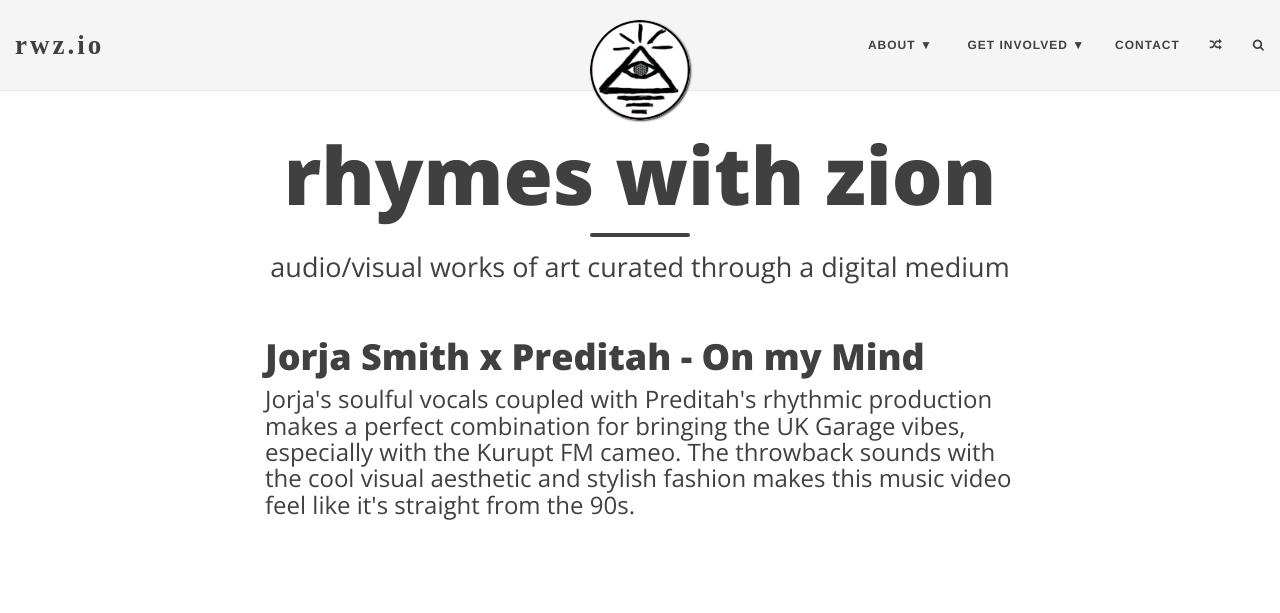
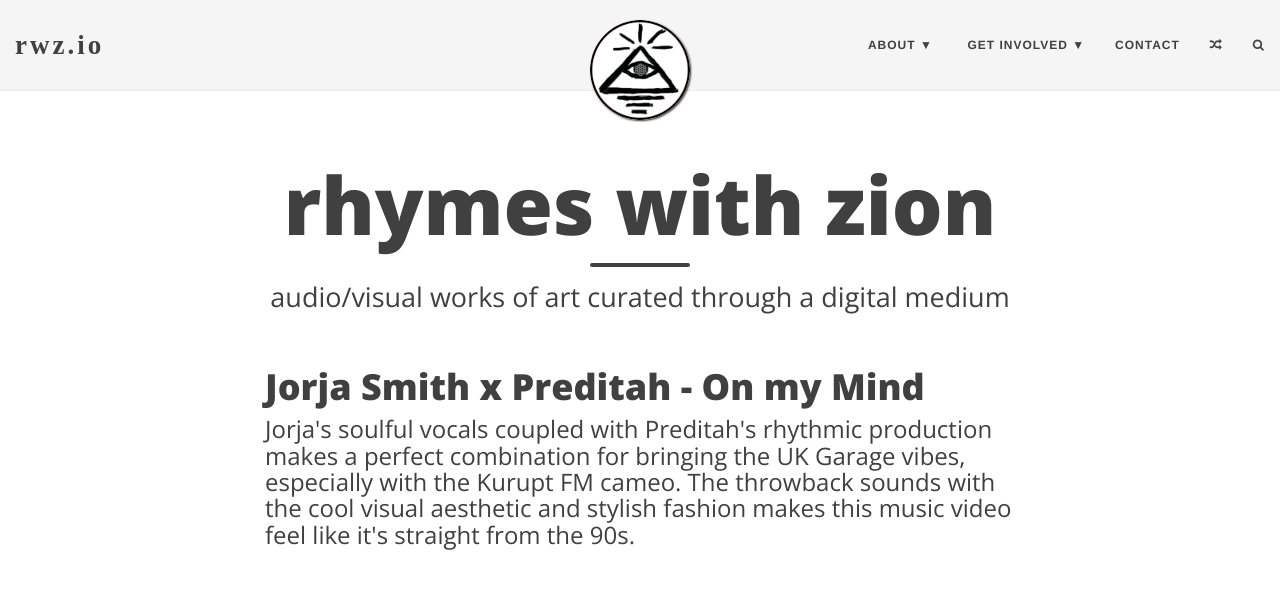
Before and after one commit to rhymeswithzion/rwz-test, a Jekyll site: the page built from index.html, in a window 1280 px wide and 1400 px high. Shown: the top 613 px of the window. Built offline with Jekyll 4.4.1, drawn with Linux system fonts in a browser that asks for light colours; some web fonts are replaced; the list of posts is cut into pages by our own code; grey boxes are pictures that could not be loaded.

Commit message:
Update main.css

```diff
--- a/css/main.css
+++ b/css/main.css
@@ -466,6 +466,8 @@
 .intro-header {
   margin: 80px 0 20px;
   position: relative;
+  padding-top: 15px;
+}
 }
 .intro-header.big-img {
   background: no-repeat center center;
@@ -492,6 +494,7 @@
 }
 .intro-header .page-heading {
   text-align: center;
+  padding-top: 15px;
 }
 .intro-header.big-img .page-heading,
 .intro-header.big-img .post-heading {
```
